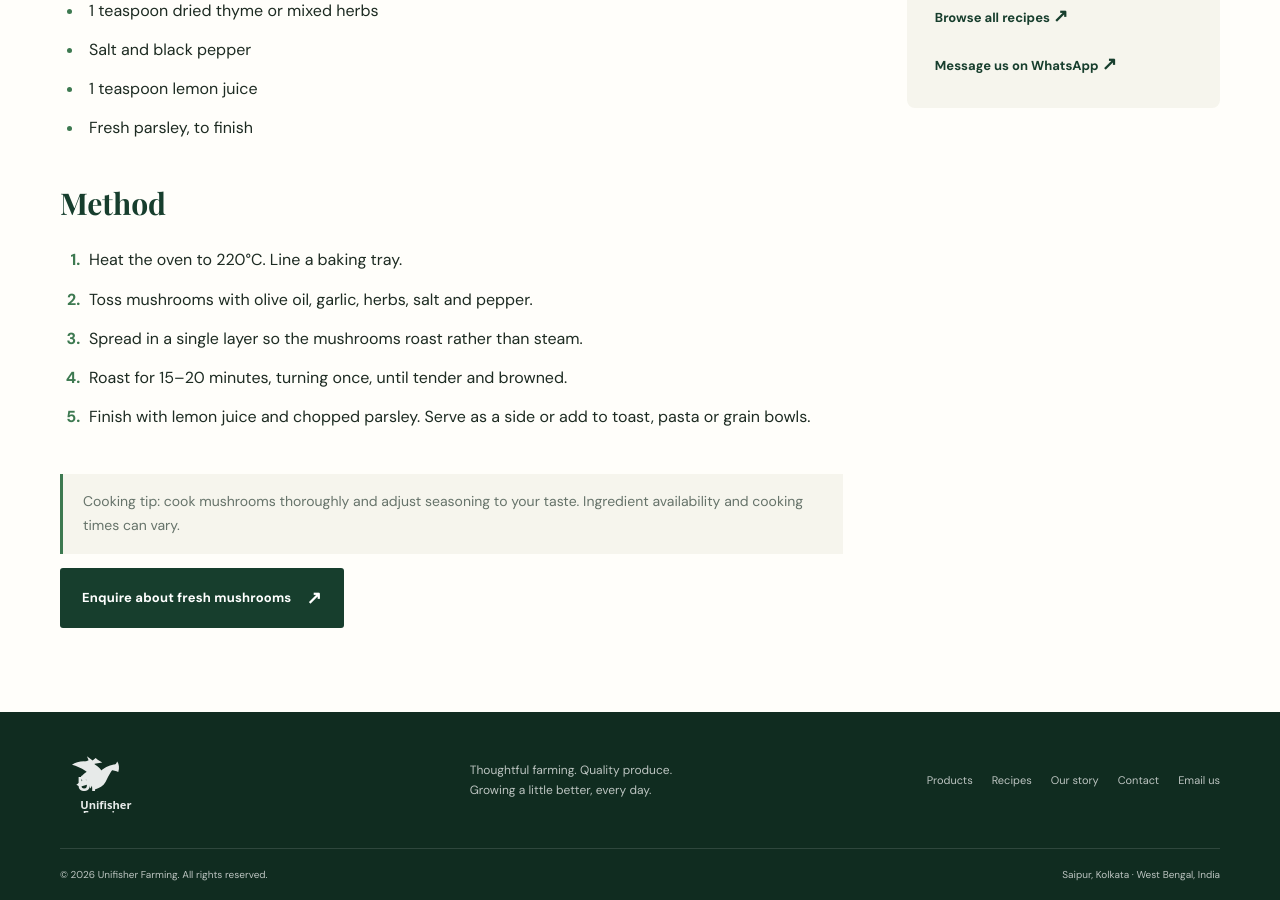
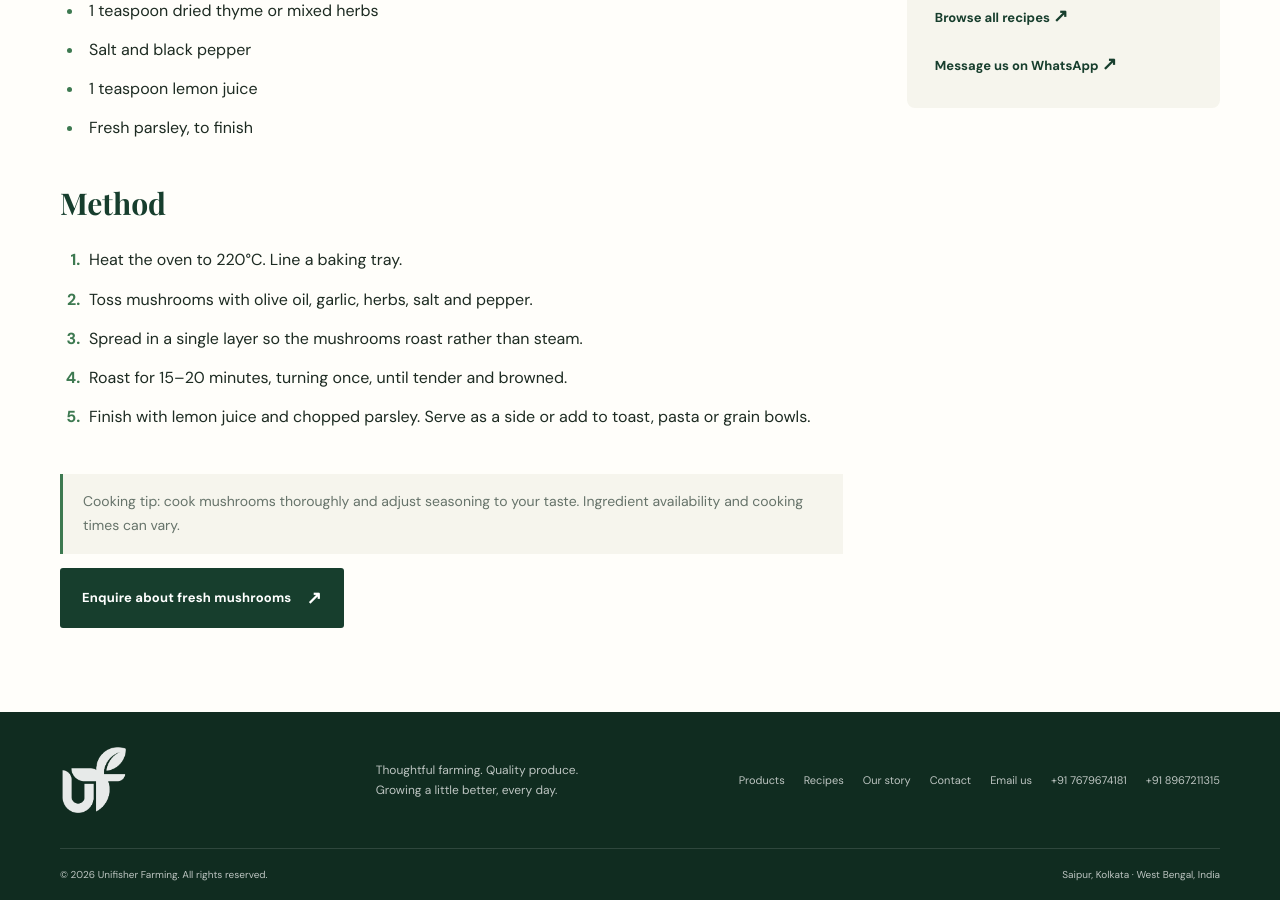
Before and after one commit to Unifisher/Unifisher-Website, a Jekyll site: the page built from Unifisher-Farming-Redesign-Recipes-GA4-Tracking/Unifisher-Website-main/_recipes/herb-roasted-mushrooms.md, in a window 1280 px wide and 900 px high, scrolled down 947 px. Built offline with Jekyll 4.4.1, drawn with Linux system fonts in a browser that asks for light colours; some web fonts are replaced.

Commit message:
Add contact details to site footer

```diff
--- a/Unifisher-Farming-Redesign-Recipes-GA4-Tracking/Unifisher-Website-main/_includes/footer.html
+++ b/Unifisher-Farming-Redesign-Recipes-GA4-Tracking/Unifisher-Website-main/_includes/footer.html
@@ -1,8 +1,19 @@
 <footer class="site-footer">
   <div class="container site-footer__top">
-    <a class="footer-brand" href="#home"><img src="{{ '/img/logos/unifisher-logo.svg' | relative_url }}" alt="Unifisher Farming"></a>
+    <a class="footer-brand" href="#home"><img src="{{ '/img/logos/Fevicon_48_48.png' | relative_url }}" alt="Unifisher Farming"></a>
     <p>Thoughtful farming. Quality produce.<br>Growing a little better, every day.</p>
-    <div class="footer-links"><a href="#products">Products</a><a href="#recipes">Recipes</a><a href="#about">Our story</a><a href="#contact">Contact</a><a href="mailto:{{ site.email }}">Email us</a></div>
+    <div class="footer-links">
+      <a href="#products">Products</a>
+      <a href="#recipes">Recipes</a>
+      <a href="#about">Our story</a>
+      <a href="#contact">Contact</a>
+      <a href="mailto:info@unifisher.com">Email us</a>
+      <a href="tel:+917679674181">+91 7679674181</a>
+      <a href="tel:+918967211315">+91 8967211315</a>
+    </div>
   </div>
-  <div class="container site-footer__bottom"><span>© {{ site.time | date: '%Y' }} {{ site.title }}. All rights reserved.</span><span>Saipur, Kolkata · West Bengal, India</span></div>
+  <div class="container site-footer__bottom">
+    <span>© {{ site.time | date: '%Y' }} {{ site.title }}. All rights reserved.</span>
+    <span>Saipur, Kolkata · West Bengal, India</span>
+  </div>
 </footer>
```
